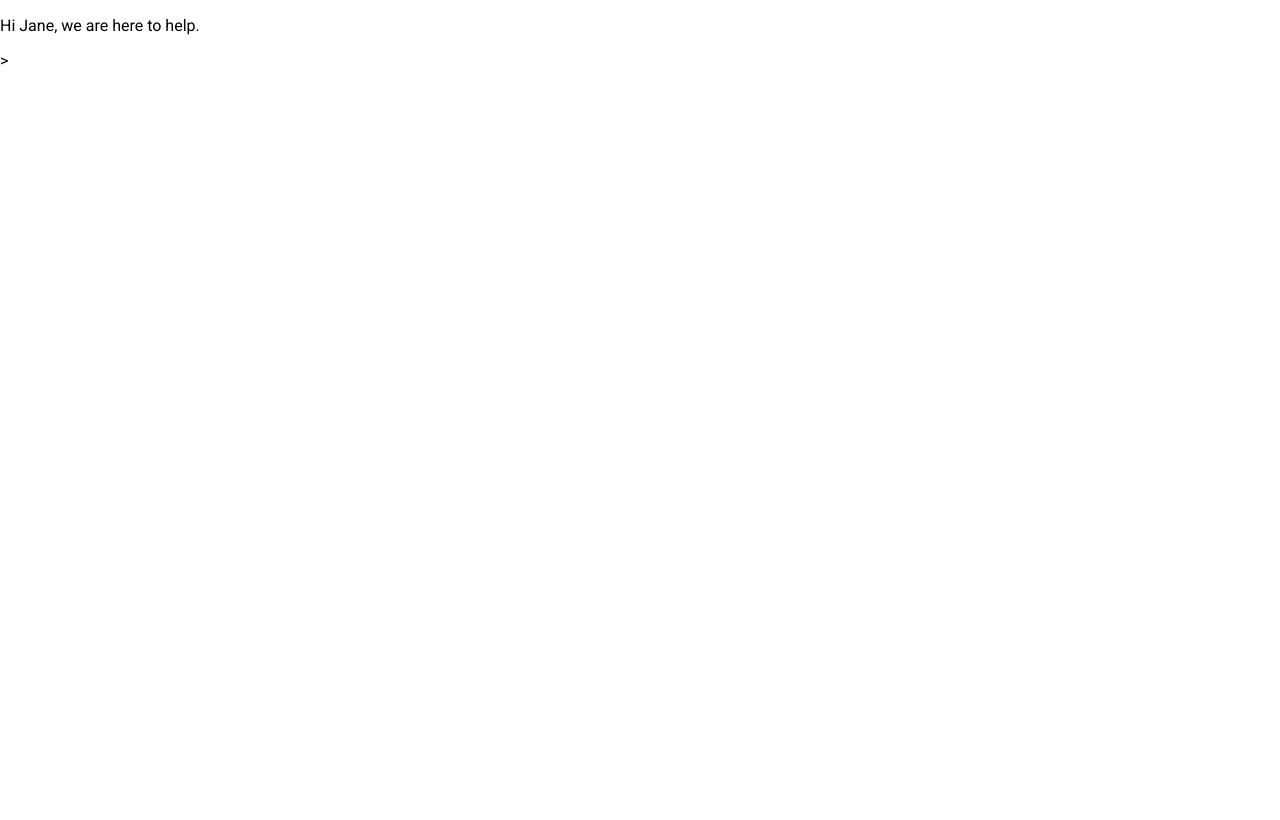
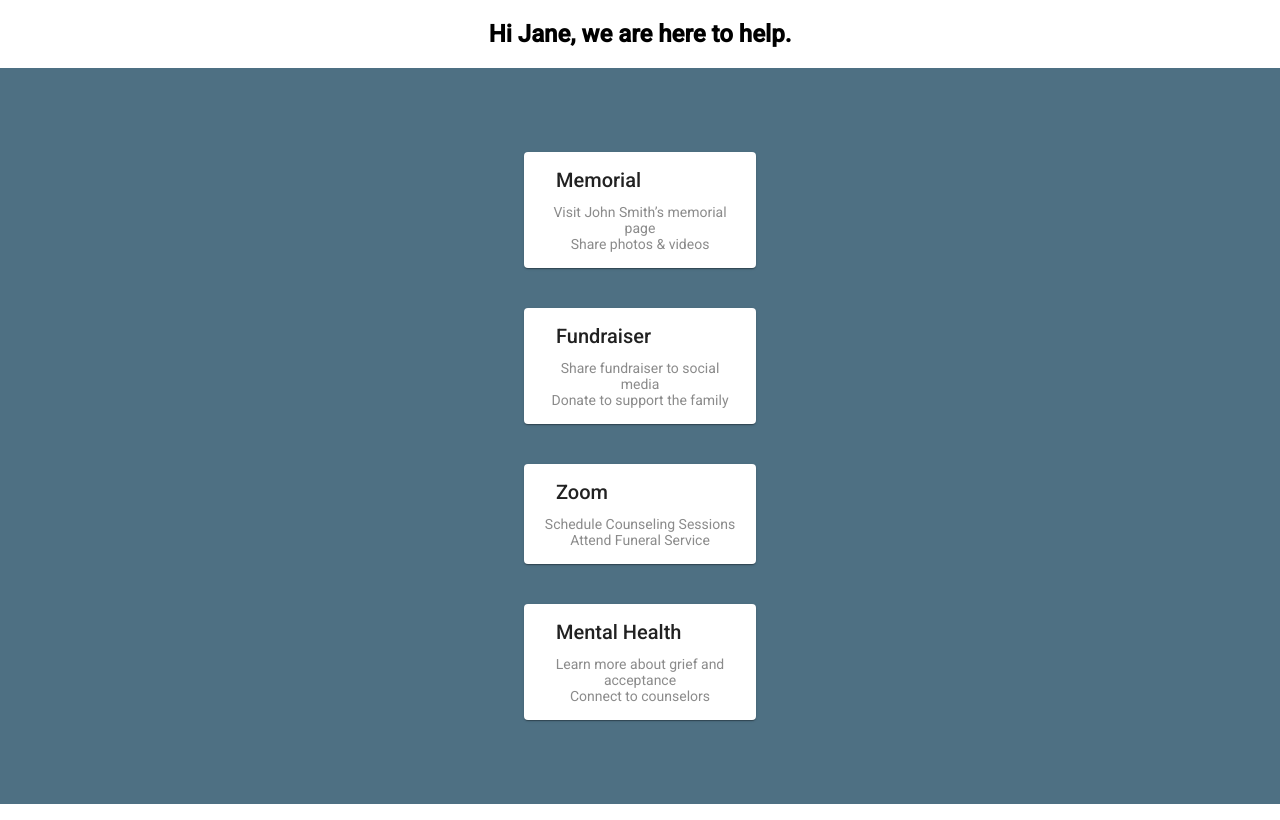
Before and after one commit to yunweiliang/hack20, an Angular app: page /home in a window 1280 px wide. Built offline with nearby package versions, Linux system fonts and the light colour scheme.

Commit message:
home page and create page done

```diff
--- a/src/app/app-routing.module.ts
+++ b/src/app/app-routing.module.ts
@@ -6,6 +6,7 @@ import { MemoryShareComponent } from './memory-share/memory-share.component';
 import { ProfileComponent } from './profile/profile.component';
 import { HomeComponent } from './home/home.component';
 import { IndividualComponent } from './individual/individual.component';
+import { ZoomComponent } from './zoom/zoom.component';
 
 const routes: Routes = [
   { path: 'fundraise', component: FundraiserComponent},
@@ -13,7 +14,8 @@ const routes: Routes = [
   { path: 'resources', component: ResourcesComponent},
   { path: 'memories', component: MemoryShareComponent},
   { path: 'profile', component: ProfileComponent},
-  { path: 'home', component: HomeComponent}
+  { path: 'home', component: HomeComponent},
+  { path: 'zoom', component: ZoomComponent}
 ];
 
 @NgModule({
--- a/src/app/app.module.ts
+++ b/src/app/app.module.ts
@@ -16,6 +16,7 @@ import {MatTabsModule} from '@angular/material/tabs';
 import { ProfileComponent } from './profile/profile.component';
 import { HomeComponent } from './home/home.component';
 import { LoginComponent } from './login/login.component';
+import {MatFormFieldModule} from '@angular/material/form-field';
 
 @NgModule({
   declarations: [
@@ -36,7 +37,8 @@ import { LoginComponent } from './login/login.component';
     MatInputModule,
     MatButtonModule,
     MatCardModule,
-    MatTabsModule
+    MatTabsModule,
+    MatFormFieldModule
   ],
   providers: [],
   bootstrap: [AppComponent]
--- a/src/app/home/home.component.css
+++ b/src/app/home/home.component.css
@@ -0,0 +1,24 @@
+.card {
+    background-color: #FFFFFF;
+    margin: 20px 15px;
+    text-align: center;
+    width: 200px;
+    height: auto;
+}
+
+h2 {
+    text-align: center;
+}
+
+div {
+    display: flex;
+    flex-flow: column;
+    justify-content: center;
+    align-items: center;
+    height: 92%;
+    background-color: #4E7083;
+}
+
+mat-card-content p  {
+    color: #8B8B8B;
+}
--- a/src/app/home/home.component.html
+++ b/src/app/home/home.component.html
@@ -1 +1,47 @@
-<p>Hi Jane, we are here to help.</p>>
+<h2>Hi Jane, we are here to help.</h2>
+<div>
+    <mat-card class="card" [routerLink]="['/memorial']">
+        <mat-card-header>
+            <mat-card-title>Memorial</mat-card-title>
+        </mat-card-header>
+        <mat-card-content>
+            <p>
+                Visit John Smith’s memorial page <br>
+                Share photos & videos
+            </p>
+      </mat-card-content>
+    </mat-card>
+    <mat-card class="card" [routerLink]="['/fundraise']">
+        <mat-card-header>
+            <mat-card-title>Fundraiser</mat-card-title>
+        </mat-card-header>
+        <mat-card-content>
+            <p>
+                Share fundraiser to social media <br>
+                Donate to support the family
+            </p>
+        </mat-card-content>
+    </mat-card>
+    <mat-card class="card" [routerLink]="['/zoom']">
+        <mat-card-header>
+            <mat-card-title>Zoom</mat-card-title>
+        </mat-card-header>
+        <mat-card-content>
+            <p>
+                Schedule Counseling Sessions <br>
+                Attend Funeral Service
+            </p>
+        </mat-card-content>
+    </mat-card>
+    <mat-card class="card" [routerLink]="['/resources']">
+        <mat-card-header>
+            <mat-card-title>Mental Health</mat-card-title>
+        </mat-card-header>
+        <mat-card-content>
+            <p>
+                Learn more about grief and acceptance <br>
+                Connect to counselors
+            </p>
+        </mat-card-content>
+    </mat-card>
+</div>
--- a/src/app/individual/individual.component.css
+++ b/src/app/individual/individual.component.css
@@ -1,10 +1,14 @@
 .centered {
     display: flex;
-    height: 100%;
     flex-direction: column;
     justify-content: center;
     align-items: center;
+    background-color: #4E7083;
+    height: 92%;
+}
 
+h1 {
+    text-align: center;
 }
 
 mat-form-field {
--- a/src/app/individual/individual.component.html
+++ b/src/app/individual/individual.component.html
@@ -1,7 +1,28 @@
+<h1>Who did you lose?</h1>
 <div class="centered">
     <mat-form-field >
-        <mat-label>Celebrated Individual</mat-label>
+        <mat-label>Name</mat-label>
         <input matInput>
     </mat-form-field>
+    <br>
+    <mat-form-field>
+        <mat-label>Location</mat-label>
+        <input matInput>
+    </mat-form-field>
+    <br>
+    <mat-form-field>
+        <mat-label>Date (Birth to Passing)</mat-label>
+        <input matInput>
+    </mat-form-field>
+    <br>
+    <mat-form-field>
+        <mat-label>About</mat-label>
+        <textarea matInput></textarea>
+    </mat-form-field>
+    <mat-form-field>
+        <mat-label>Fundraiser Link</mat-label>
+        <input matInput>
+    </mat-form-field>
+    <br>
     <button mat-raised-button [routerLink]="['/home']">Enter</button>
 </div>
--- a/src/app/login/login.component.html
+++ b/src/app/login/login.component.html
@@ -1 +1,12 @@
-<p>login works!</p>
+<div class="example-container">
+    <mat-form-field appearance="fill">
+      <mat-label>Input</mat-label>
+      <input matInput>
+    </mat-form-field>
+    <br>
+    <br>
+    <mat-form-field appearance="fill">
+      <mat-label>Textarea</mat-label>
+      <textarea matInput></textarea>
+    </mat-form-field>
+</div>
--- a/src/app/resources/resources.component.css
+++ b/src/app/resources/resources.component.css
@@ -1,7 +1,7 @@
 div {
     display: flex;
     justify-content: center;
-    height: 100%;
+    height: 92%;
     background-color: #4E7083;
 }
 
```
